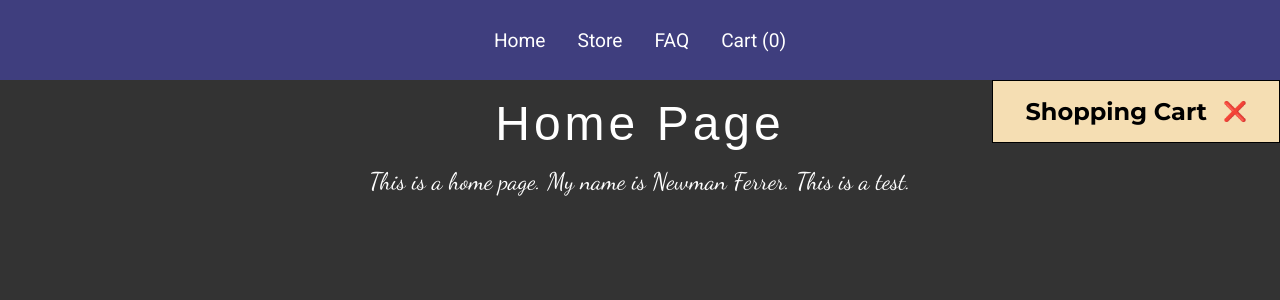
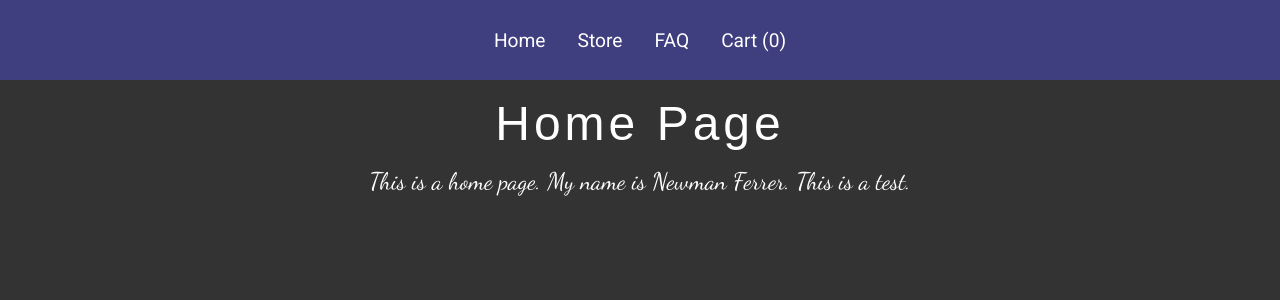
Before and after one commit to newmanferrer/practice-201122-nextjs-v13-04, a Next.js app: page / in a window 1280 px wide. Shown: the top 300 px of the page. Built offline with nearby package versions, Linux system fonts and the light colour scheme; a web font is replaced by a local one.

Commit message:
refactor: :chart_with_upwards_trend: refactor ShoppingCart Component and Styles
refactor ShoppingCart Component and Styles

```diff
--- a/components/ShoppingCart/ShoppingCart.module.css
+++ b/components/ShoppingCart/ShoppingCart.module.css
@@ -1,10 +1,11 @@
 .container {
+  min-height: 100vh;
   padding: 1rem 2rem;
 
   display: flex;
   flex-flow: column nowrap;
   gap: 1rem;
-  justify-content: center;
+  justify-content: flex-start;
   align-items: center;
 
   position: fixed;
@@ -12,15 +13,20 @@
   right: 0;
 
   border: 1px solid black;
-  background-color: wheat;
+  background-color: white;
 }
 
 .title_button_container {
+  width: 100%;
+  padding: 0 0 1rem 0;
+
   display: flex;
   flex-flow: row nowrap;
   gap: 1rem;
   justify-content: space-evenly;
   align-items: center;
+
+  border-bottom: 1px solid black;
 }
 
 .title_button_container button {
--- a/components/ShoppingCart/ShoppingCart.tsx
+++ b/components/ShoppingCart/ShoppingCart.tsx
@@ -1,12 +1,28 @@
+'use client'
+
+import { useShoppingCartContext } from '../../contexts'
+import { CartProductCard } from '../'
 import styles from './ShoppingCart.module.css'
 
 export const ShoppingCart = () => {
+  const { cart, isOpen, openCart, closeCart, toggleCart } = useShoppingCartContext()
+
   return (
-    <div className={styles.container}>
+    <div className={styles.container} style={{ display: isOpen ? 'block' : 'none' }}>
       <div className={styles.title_button_container}>
         <h2>Shopping Cart</h2>
-        <button>❌</button>
+        <button onClick={toggleCart}>❌</button>
       </div>
+
+      {cart.length === 0 ? (
+        <div>
+          <h3>Cart is empty</h3>
+        </div>
+      ) : (
+        <h3>Your Products</h3>
+      )}
+
+      <div>{JSON.stringify(isOpen, null, 2)}</div>
     </div>
   )
 }
```
